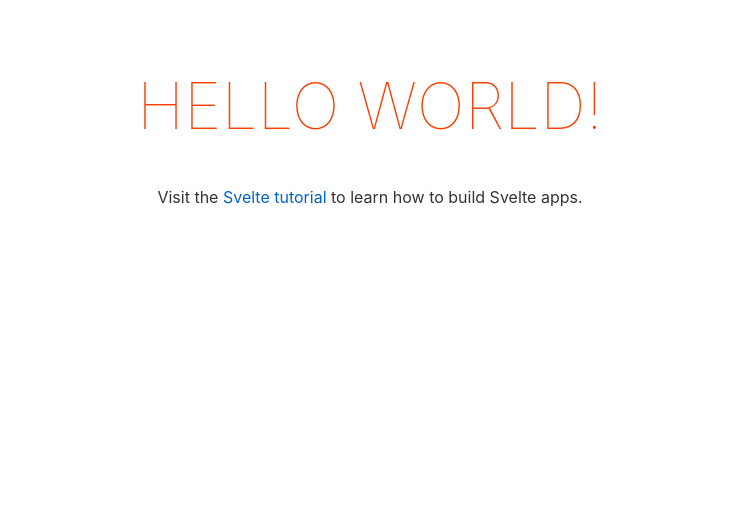
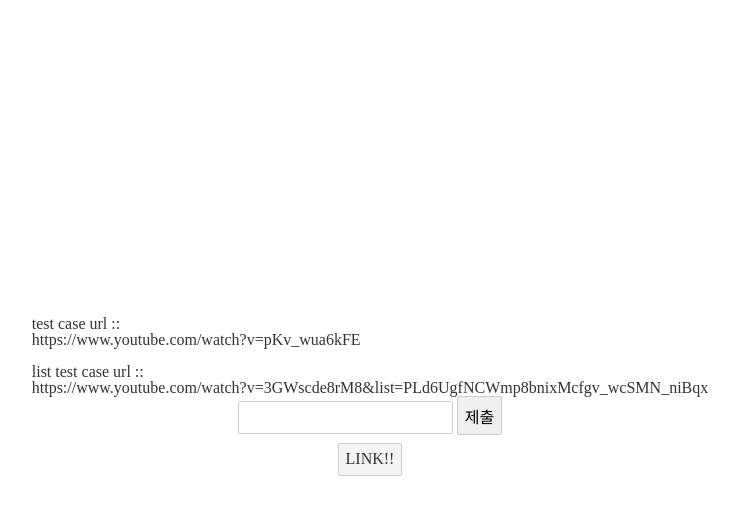
Before and after one commit to usw-world/project-garticsong, a Svelte app: page / in a window 1280 px wide. Shown: the top 514 px of the page, without its empty margins (270-1008 px from the left). Built offline with nearby package versions, Linux system fonts and the light colour scheme; no server answers.

Commit message:
make that's included socket io

```diff
--- a/public/index.html
+++ b/public/index.html
@@ -1,5 +1,5 @@
 <!DOCTYPE html>
-<html lang="en">
+<html lang="ko">
 <head>
 	<meta charset='utf-8'>
 	<meta name='viewport' content='width=device-width,initial-scale=1'>
@@ -7,9 +7,10 @@
 	<title>Svelte app</title>
 
 	<link rel='icon' type='image/png' href='/favicon.png'>
-	<link rel='stylesheet' href='/build/bundle.css'>
+	<link rel='stylesheet' href='/static/bundle.css'>
 
-	<script defer src='/build/bundle.js'></script>
+	<script src="https://www.youtube.com/iframe_api"></script>
+	<script defer src='/static/bundle.js'></script>
 </head>
 
 <body>
--- a/src/App.svelte
+++ b/src/App.svelte
@@ -1,30 +1,80 @@
 <script>
-	export let name;
+	import './reset.css';
+    let videoPlayer;
+
+    function OnYouTubeIframeAPIReady() {
+        console.log("Youtube API got ready");
+    }
+    // test-case
+    // https://www.youtube.com/watch?v=pKv_wua6kFE
+    // pKv_wua6kFE
+
+    // list test-case
+    // https://www.youtube.com/watch?v=3GWscde8rM8&list=PLd6UgfNCWmp8bnixMcfgv_wcSMN_niBqx
+    // 3GWscde8rM8
+    function LoadNewVideo(_videoId) {
+        const CHILD_ID = "youtube-video-player";
+        if(document.querySelector(`#${CHILD_ID}`)) {
+            document.querySelector("#player-wrap").removeChild(document.querySelector(`#${CHILD_ID}`));
+        }
+
+        let child = document.createElement("div");
+        child.id = CHILD_ID;
+        document.querySelector("#player-wrap").appendChild(child);
+        videoPlayer = new YT.Player(CHILD_ID, {
+            videoId: _videoId,
+			width: 0,
+			height: 0,
+            events: {
+                // "onReady": onPlayerReady,
+                "onStatChange": OnStatChange,
+            }
+        })
+    }
+	function OnSubmitVideoInformation(e) {
+        e.preventDefault();
+        let url = new URL(e.target["video-id"].value);
+        let videoId = url.search.split("?")[1].split("&")[0].split("=")[1];
+
+        LoadNewVideo(videoId);
+	};
+	function OnStatChange(e) {
+        e.target.playVideo();
+    }
+
+    import Relayer from './MediaRelayer.svelte';
 </script>
 
 <main>
-	<h1>Hello {name}!</h1>
-	<p>Visit the <a href="https://svelte.dev/tutorial">Svelte tutorial</a> to learn how to build Svelte apps.</p>
+    <div class="wrap">
+        <div id="player-wrap">
+        </div>
+        <p>
+            <span>test case url :: </span>
+            <br>https://www.youtube.com/watch?v=pKv_wua6kFE
+            <br><br>
+            <span>list test case url ::</span>
+            <br>https://www.youtube.com/watch?v=3GWscde8rM8&list=PLd6UgfNCWmp8bnixMcfgv_wcSMN_niBqx
+        </p>
+        <div class="form-wrap-video-information">
+            <form class="form-video-information" on:submit="{OnSubmitVideoInformation}">
+                <input name="video-id" type="text">
+                <input name="" type="submit" value="제출">
+            </form>
+        </div>
+		<div class="linked-wrap">
+            <Relayer></Relayer>
+		</div>
+    </div>
 </main>
 
 <style>
-	main {
-		text-align: center;
-		padding: 1em;
-		max-width: 240px;
-		margin: 0 auto;
-	}
-
-	h1 {
-		color: #ff3e00;
-		text-transform: uppercase;
-		font-size: 4em;
-		font-weight: 100;
-	}
-
-	@media (min-width: 640px) {
-		main {
-			max-width: none;
-		}
+	.wrap {
+		width: 100vw;
+		height: 100vh;
+		display: flex;
+		flex-direction: column;
+		justify-content: center;
+		align-items: center;
 	}
 </style>
--- /dev/null
+++ b/src/MediaRelayer.svelte
@@ -0,0 +1,30 @@
+<script>
+    /* Socket io test area >> */
+    import { io } from 'socket.io-client';
+
+    const socket = io("http://10.30.5.129:3000/");
+
+    socket.on("offer", server => {
+
+    })
+    socket.emit("usoock");
+
+    const ConnectAnother = () => {
+
+    }
+    const MakeCall = () => {
+        const configuration = {'iceServers': [{'urls':'stun:stun.l.google.com:19302'}]};
+        const peerConnection = new RTCPeerConnection(configuration);
+        socket.on
+    }
+    /* << Socket io test area */
+</script>
+
+<main>
+    <div class="userinfo">
+        <div class="userinfo-name"></div>
+        <div class="userinfo-headers"></div>
+        <div class="userinfo-body"></div>
+        <button class="do-link" on:click="{ConnectAnother}">LINK!!</button>
+    </div>
+</main>
--- /dev/null
+++ b/src/reset.css
@@ -0,0 +1,48 @@
+/* http://meyerweb.com/eric/tools/css/reset/
+   v2.0 | 20110126
+   License: none (public domain)
+*/
+
+html, body, div, span, applet, object, iframe,
+h1, h2, h3, h4, h5, h6, p, blockquote, pre,
+a, abbr, acronym, address, big, cite, code,
+del, dfn, em, img, ins, kbd, q, s, samp,
+small, strike, strong, sub, sup, tt, var,
+b, u, i, center,
+dl, dt, dd, ol, ul, li,
+fieldset, form, label, legend,
+table, caption, tbody, tfoot, thead, tr, th, td,
+article, aside, canvas, details, embed,
+figure, figcaption, footer, header, hgroup,
+menu, nav, output, ruby, section, summary,
+time, mark, audio, video {
+	margin: 0;
+	padding: 0;
+	border: 0;
+	font-size: 100%;
+	font: inherit;
+	vertical-align: baseline;
+}
+/* HTML5 display-role reset for older browsers */
+article, aside, details, figcaption, figure,
+footer, header, hgroup, menu, nav, section {
+	display: block;
+}
+body {
+	line-height: 1;
+}
+ol, ul {
+	list-style: none;
+}
+blockquote, q {
+	quotes: none;
+}
+blockquote:before, blockquote:after,
+q:before, q:after {
+	content: '';
+	content: none;
+}
+table {
+	border-collapse: collapse;
+	border-spacing: 0;
+}
--- a/webpack.config.js
+++ b/webpack.config.js
@@ -60,6 +60,9 @@ module.exports = {
 	devtool: prod ? false : 'source-map',
 	devServer: {
 		hot: true,
-		port: process.env.PORT || 2022
+		port: process.env.PORT || 2023,
+		static: {
+			directory: path.join(__dirname, "public")
+		}
 	}
 };
```
Also changed, not shown: package.json (+7 -4 lines), server.js (+25 -2 lines), public/build/youtube-api-test.html, 1 other file (tests, documents, lock files or other folders).
